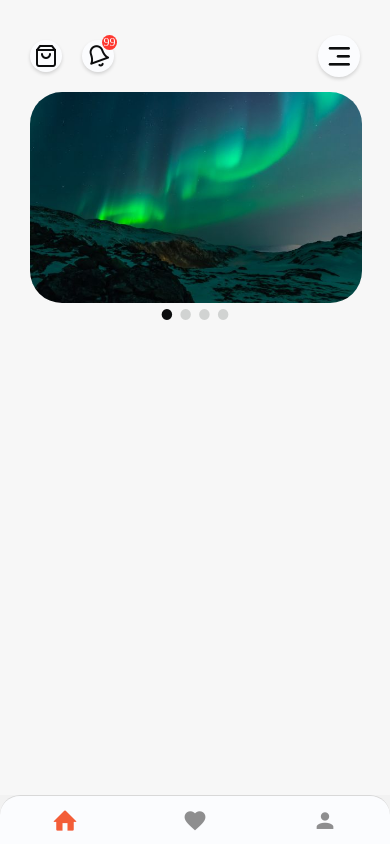
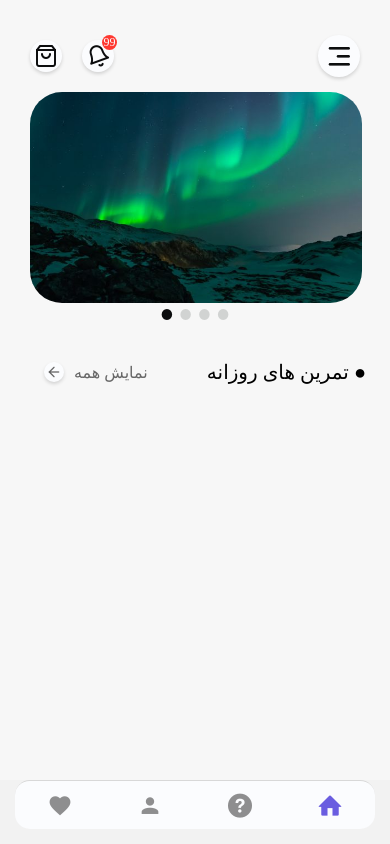
Before and after one commit to hootan09/bachgah, a React Native app: screen /Home in a window 390 px wide. Built offline with nearby package versions, Linux system fonts and the light colour scheme.

Commit message:
change bottom navigation

```diff
--- a/App.js
+++ b/App.js
@@ -14,6 +14,7 @@ import Home from './components/Home';
 import Details from './components/Details';
 import Profile from './components/Profile';
 import Liked from './components/Liked';
+import About from './components/About';
 
 Entypo.loadFont();
 MaterialCommunityIcons.loadFont();
@@ -24,22 +25,14 @@ const Tab = createBottomTabNavigator();
 const TabNavigator = () =>{
   return (
     <Tab.Navigator
+      initialRouteName= "Home"
       screenOptions={{
         tabBarStyle: styles.tabBar,
-        tabBarActiveTintColor: colors.orange,
+        tabBarActiveTintColor: colors.purple,
         inactiveTintColor: colors.gray,
         tabBarShowLabel: false
       }}
     >
-      <Tab.Screen name="Home" component={Home}
-        options={{
-          tabBarLabel: "Home",
-          headerShown: false,
-          tabBarIcon: ({ color, size }) => (
-            <Entypo name="home" color={color} size={size} />
-            ),
-        }}
-      />
       <Tab.Screen name="Liked" component={Liked}
         options={{
           tabBarLabel: "Liked",
@@ -54,6 +47,24 @@ const TabNavigator = () =>{
           tabBarIcon: ({ color, size }) => (
             <MaterialCommunityIcons name="account" color={color} size={size} />
           ),
+        }}
+      />
+      <Tab.Screen name="About" component={About}
+        options={{
+          tabBarLabel: "About",
+          headerShown: false,
+          tabBarIcon: ({ color, size }) => (
+            <Entypo name="help-with-circle" color={color} size={size} />
+            ),
+        }}
+      />
+      <Tab.Screen name="Home" component={Home}
+        options={{
+          tabBarLabel: "Home",
+          headerShown: false,
+          tabBarIcon: ({ color, size }) => (
+            <Entypo name="home" color={color} size={size} />
+            ),
         }}
       />
     </Tab.Navigator>
@@ -84,11 +95,9 @@ const App = () => {
 const styles = StyleSheet.create({
   tabBar: {
     backgroundColor: colors.white,
-    borderTopLeftRadius: 20,
-    borderTopRightRadius: 20,
-    // borderBottomLeftRadius: 20,
-    // borderBottomRightRadius: 20,
-    // marginBottom: 20
+    borderRadius: 15,
+    marginBottom: 15,
+    marginHorizontal: 15,
   }
 })
 
--- a/assets/colors/colors.js
+++ b/assets/colors/colors.js
@@ -7,6 +7,7 @@ const colors = {
     white: '#FBFCFE',
     green: "#34C759",
     red: "#FF3830",
+    purple: "#6a5de0",
   };
 
   export default colors;
--- /dev/null
+++ b/components/About.js
@@ -0,0 +1,14 @@
+import React from 'react'
+import { StyleSheet, Text, View } from 'react-native'
+
+const About = () => {
+    return (
+        <View>
+            <Text>About</Text>
+        </View>
+    )
+}
+
+export default About
+
+const styles = StyleSheet.create({})
--- a/components/Home.js
+++ b/components/Home.js
@@ -45,6 +45,23 @@ const Home = ({navigation}) => {
 
                     {/* Slider */}
                     <Slider data={sliderImages}/>
+
+                    {/* Daily Practice */}
+                    <View style={styles.dailyPracticeWrapper}>
+                        <View style={styles.titleWrapper}>
+                            <TouchableOpacity
+                                onPress={()=> console.log("ShowAll")}
+                            >
+                                <View style={styles.showAllWrapper}>
+                                    <View style={styles.showAllIconWrapper}>
+                                        <Feather name="arrow-left" size={16} color={colors.black} style={styles.showAllIcon} />
+                                    </View>
+                                    <Text style={styles.showAllTxt}>نمایش همه</Text>
+                                </View>
+                            </TouchableOpacity>
+                            <Text style={styles.dailyTitle}>● تمرین های روزانه</Text>
+                        </View>
+                    </View>
 
                 </ScrollView>
             </SafeAreaView>
@@ -153,6 +170,52 @@ const styles = StyleSheet.create({
             rotateY: "180deg"
         }]
     },
+    dailyPracticeWrapper: {
+        marginHorizontal: 24,
+        marginVertical: 24,
+    },
+    titleWrapper: {
+        flexDirection: "row",
+        justifyContent: "space-between",
+        alignItems: "center",
+    },
+    dailyTitle: {
+        fontFamily: "IRANSansMobile_Bold",
+        fontSize: 20,
+    },
+    showAllWrapper: {
+        flexDirection: "row",
+        marginHorizontal: 30,
+        justifyContent: "center",
+        alignItems: "center",
+    },
+    showAllTxt: {
+        fontFamily: "IRANSansMobile_Light",
+        fontSize: 16,
+        color: colors.darkGray,
+    },
+    showAllIconWrapper: {
+        height: 20,
+        width: 20,
+        right: 10,
+        alignItems: "center",
+        justifyContent: "center",
+        borderRadius: 32,
+        backgroundColor: colors.white,
+        shadowColor: "#000",
+        shadowOffset: {
+            width: 0,
+            height: 2,
+        },
+        shadowOpacity: 0.15,
+        shadowRadius: 3.84,
+        elevation: 3,
+    },
+    showAllIcon: {
+        color: colors.darkGray,
+        alignItems: "center",
+        justifyContent: "center",
+    },
 })
 
 export default Home
--- a/components/Slider.js
+++ b/components/Slider.js
@@ -62,17 +62,18 @@ const styles = StyleSheet.create({
         paddingVertical: 10,
     },
     scrollWrapper:{
-
     },
     sliderImage: {
         borderRadius: 32,
         marginHorizontal: 10,
         width: Width * 0.85,
-        height: Height * 0.25
+        height: Height * 0.25,
     },
     dotWrapper: {
         bottom: 0,
         flexDirection: "row",
+        // alignItems: "center",
+        // justifyContent: "center"
         alignSelf: "center",
     },
     dotIconActive: {
```
